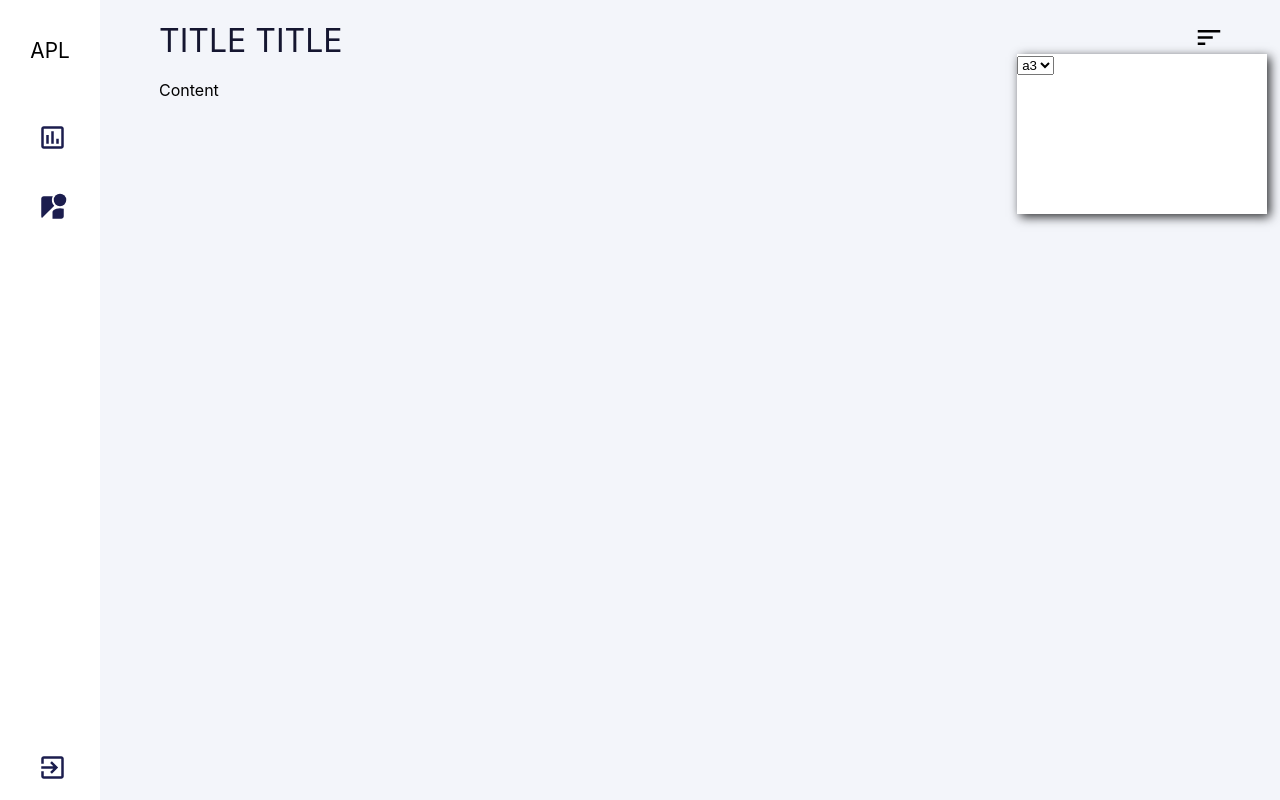
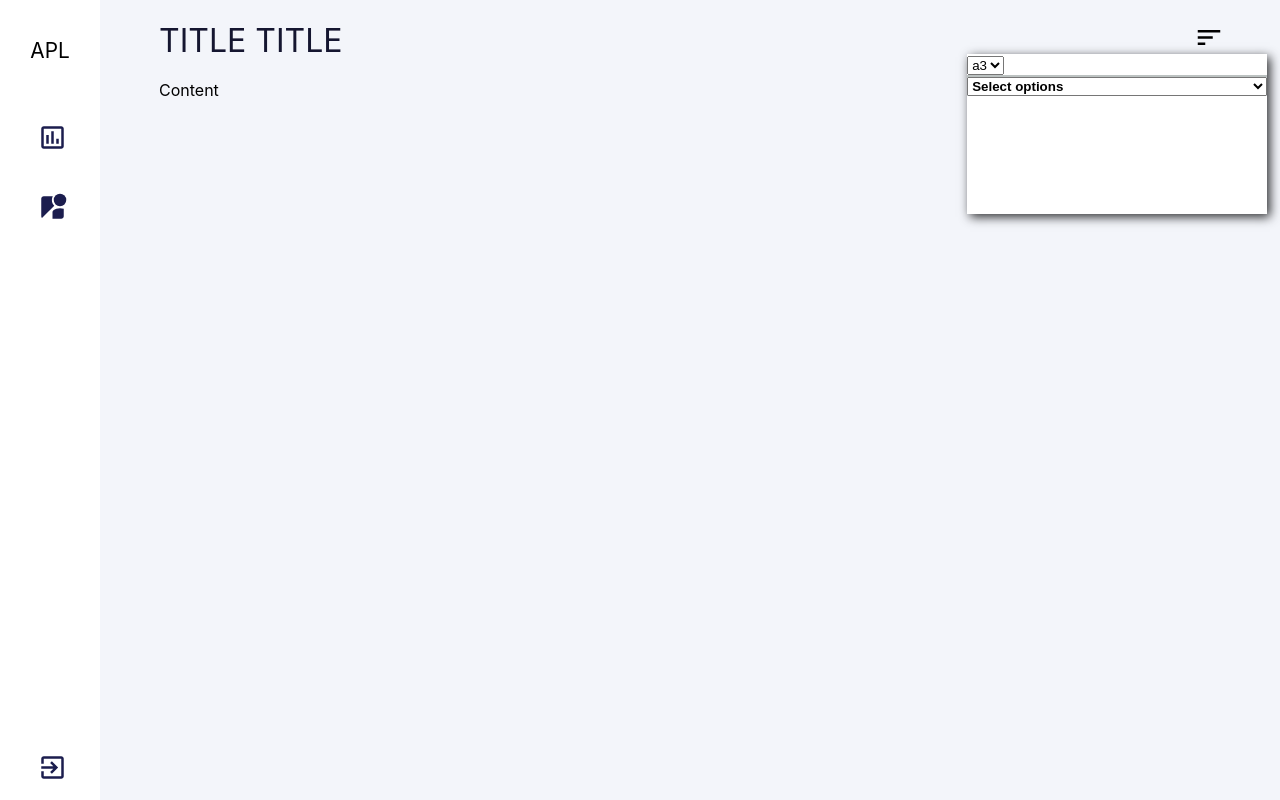
Before and after one commit to SyperOlao/APL, a React (Create React App) app: page / in a window 1280 px wide. Built offline with nearby package versions, Linux system fonts and the light colour scheme.

Commit message:
Adding checkbox

```diff
--- a/src/Dashboard/Filters/Filters.tsx
+++ b/src/Dashboard/Filters/Filters.tsx
@@ -1,26 +1,19 @@
 import {Sort} from '@material-ui/icons';
 import {useState} from "react";
-import {DropDownList} from "./FiltersComponents/DropDownList/DropDownList";
 import {AFilterComponent} from "./FiltersComponents/AFilterComponent";
 import {connect} from "react-redux";
-import {filter} from "../../store/reducers/filter/filterReducer";
-import {filtersData} from "./FilterData";
-import {store} from "../../store/store";
+import {firstFilter, firstFilter2} from "../../pcpCourt/filters/initFilters";
 
-
-const firstFilter = new DropDownList(filtersData.filterData,
-    filter.getInitialState().first1,
-    (e: any) => store.dispatch(filter.actions.dropDownFirst1(e)))
 
 
 const Filters = (): JSX.Element => {
     const [showFilter, setShowFilter] = useState(true);
-    const filters: AFilterComponent[] = [firstFilter];
+    const filters: AFilterComponent[] = [firstFilter, firstFilter2];
     const changeShowFilter = (): void => {
         setShowFilter(!showFilter);
     }
-    // filters[0].reduxOnChange = props.drop1;
-    console.log(filters[0].getCurrentValue())
+
+    console.log(filters[1].getCurrentValue())
 
     return (
         <div>
@@ -42,8 +35,5 @@ const mapStateToProps = (state: any) => {
         first2: state.filter.first2,
     }
 }
-const mapDispatchToProps = {
-    drop1: filter.actions.dropDownFirst1,
-    drop2: filter.actions.dropDownFirst2,
-}
-export default connect(mapStateToProps, mapDispatchToProps)(Filters);
+
+export default connect(mapStateToProps)(Filters);
--- /dev/null
+++ b/src/Dashboard/Filters/FiltersComponents/DropDownCheckBox/DropDownCheckBox.tsx
@@ -0,0 +1,84 @@
+import {AFilterComponent} from "../AFilterComponent";
+import {IFilterData} from "../../../Interfaces/Interfaces";
+import React, {ChangeEvent, useState} from "react";
+import {FormControl, InputLabel, Select} from  "@material-ui/core";
+import "./DropDownCkeckBox.css";
+
+export class DropDownCheckBox extends AFilterComponent {
+    private onChange = (event: ChangeEvent<HTMLSelectElement>): void => {
+        this._reduxOnChange(event.target.value);
+        this.setCurrentValue(event.target.value);
+    }
+
+    public render(key: number): JSX.Element {
+        return <DropDownCheckBoxComponent
+            data={this.filterData} key={key}
+            currentValue={this.getCurrentValue()}
+            onChange={this.onChange.bind(this)} condition={this.condition}
+            title={this.title}/>;
+    }
+
+}
+
+
+const DropDownCheckBoxComponent = (props: {
+    data: IFilterData[],
+    currentValue: string | number | undefined,
+    title: string,
+    condition: boolean,
+    onChange: (event: ChangeEvent<HTMLSelectElement>) => void
+}): JSX.Element => {
+    const {data, currentValue, title, condition, onChange} = props;
+    const [show, setShow] = useState(false);
+
+    function showCheckboxes() {
+        const checkboxes =
+            document.getElementById("checkBoxes");
+        if (checkboxes) {
+            if (show) {
+                checkboxes.style.display = "block";
+                setShow(false);
+            } else {
+                checkboxes.style.display = "none";
+                setShow(true);
+            }
+        }
+    }
+
+    return (
+        <>
+            {condition &&
+                <form>
+                    <div className="multipleSelection">
+                        <div className="selectBox"
+                             onClick={showCheckboxes}>
+                            <select>
+                                <option>Select options</option>
+                            </select>
+                            <div className="overSelect"></div>
+                        </div>
+
+                        <div id="checkBoxes">
+                            <label htmlFor="first">
+                                <input type="checkbox" id="first"/>
+                                checkBox1
+                            </label>
+
+                            <label htmlFor="second">
+                                <input type="checkbox" id="second"/>
+                                checkBox2
+                            </label>
+                            <label htmlFor="third">
+                                <input type="checkbox" id="third"/>
+                                checkBox3
+                            </label>
+                            <label htmlFor="fourth">
+                                <input type="checkbox" id="fourth"/>
+                                checkBox4
+                            </label>
+                        </div>
+                    </div>
+                </form>
+            }
+        </>);
+}
--- /dev/null
+++ b/src/Dashboard/Filters/FiltersComponents/DropDownCheckBox/DropDownCkeckBox.css
@@ -0,0 +1,38 @@
+h1 {
+    color: green;
+}
+
+.multipleSelection {
+    width: 300px;
+    background-color: #BCC2C1;
+}
+
+.selectBox {
+    position: relative;
+}
+
+.selectBox select {
+    width: 100%;
+    font-weight: bold;
+}
+
+.overSelect {
+    position: absolute;
+    left: 0;
+    right: 0;
+    top: 0;
+    bottom: 0;
+}
+
+#checkBoxes {
+    display: none;
+    border: 1px #8DF5E4 solid;
+}
+
+#checkBoxes label {
+    display: block;
+}
+
+#checkBoxes label:hover {
+    background-color: #4F615E;
+}
--- /dev/null
+++ b/src/pcpCourt/PageGeneration.ts
@@ -0,0 +1 @@
+export {}
--- a/src/Dashboard/Filters/FilterData.ts
+++ b/src/pcpCourt/filters/FilterData.ts
@@ -1,4 +1,4 @@
-import {IFilterData} from "../Interfaces/Interfaces";
+import {IFilterData} from "../../Dashboard/Interfaces/Interfaces";
 
 interface IFiltersData {
     filterData: IFilterData[],
--- /dev/null
+++ b/src/pcpCourt/filters/initFilters.ts
@@ -0,0 +1,13 @@
+import {DropDownList} from "../../Dashboard/Filters/FiltersComponents/DropDownList/DropDownList";
+import {filtersData} from "./FilterData";
+import {filter} from "../../store/reducers/filter/filterReducer";
+import {store} from "../../store/store";
+import {DropDownCheckBox} from "../../Dashboard/Filters/FiltersComponents/DropDownCheckBox/DropDownCheckBox";
+
+export const firstFilter = new DropDownList(filtersData.filterData,
+    filter.getInitialState().first1,
+    (e: any) => store.dispatch(filter.actions.dropDownFirst1(e)))
+
+export const firstFilter2 = new DropDownCheckBox(filtersData.filterData1,
+    filter.getInitialState().first2,
+    (e: any) => store.dispatch(filter.actions.dropDownFirst2(e)))
--- a/src/store/reducers/filter/filterReducer.ts
+++ b/src/store/reducers/filter/filterReducer.ts
@@ -1,18 +1,12 @@
-import {State, StateInput} from "../Types";
-import {AnyAction} from "redux";
 import {createSlice} from "@reduxjs/toolkit";
+
+export type State = {
+    [state: string]: number | string | undefined;
+};
 
 const initialState: State = {
     first1: 'b3',
     first2: 'k2',
-}
-
-
-export const filterReducer = (state = initialState, action: AnyAction): StateInput =>{
-    switch (action.type) {
-        default:
-            return state;
-    }
 }
 
 export const filter = createSlice({
```
Also changed, not shown: src/store/reducers/Types.ts (deleted, +0 -11 lines).
